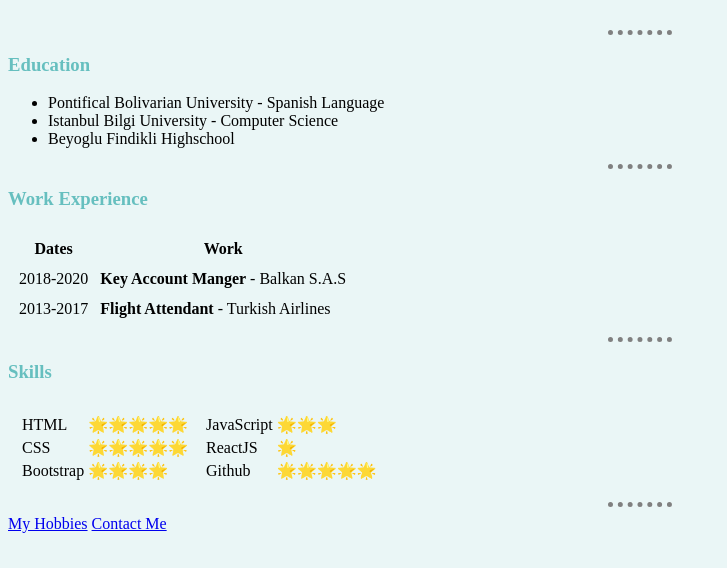
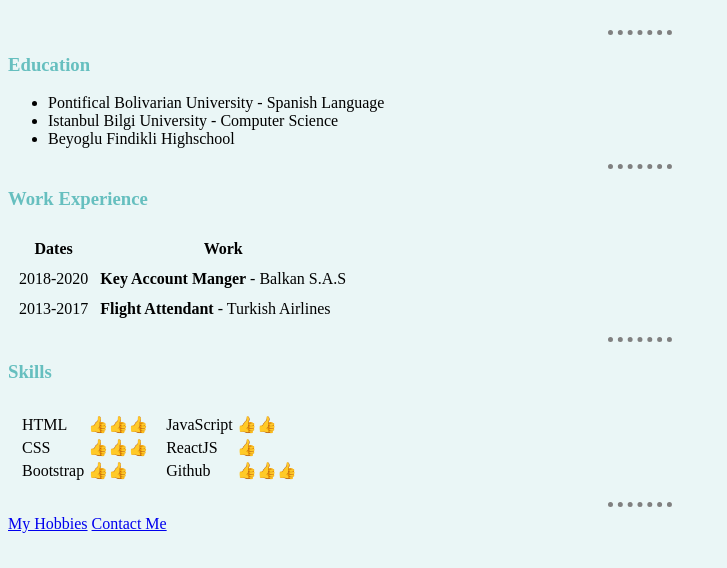
Before and after one commit to theakinkavak/cv, a plain HTML site: page index.html in a window 1280 px wide. Shown: the part 232-800 px from the top of the page, without its empty margins (0-727 px from the left). Drawn offline with Linux system fonts and the light colour scheme.

Commit message:
Modify skills part

```diff
--- a/index.html
+++ b/index.html
@@ -59,15 +59,15 @@
           <table>
             <tr>
               <td>HTML</td>
-              <td>🌟🌟🌟🌟🌟</td>
+              <td>👍👍👍</td>
             </tr>
             <tr>
               <td>CSS</td>
-              <td>🌟🌟🌟🌟🌟</td>
+              <td>👍👍👍</td>
             </tr>
             <tr>
               <td>Bootstrap</td>
-              <td>🌟🌟🌟🌟</td>
+              <td>👍👍</td>
             </tr>
           </table>
         </td>
@@ -75,15 +75,15 @@
           <table>
             <tr>
               <td>JavaScript</td>
-              <td>🌟🌟🌟</td>
+              <td>👍👍</td>
             </tr>
             <tr>
               <td>ReactJS</td>
-              <td>🌟</td>
+              <td>👍</td>
             </tr>
             <tr>
               <td>Github</td>
-              <td>🌟🌟🌟🌟🌟</td>
+              <td>👍👍👍</td>
             </tr>
           </table>
         </td>
```
